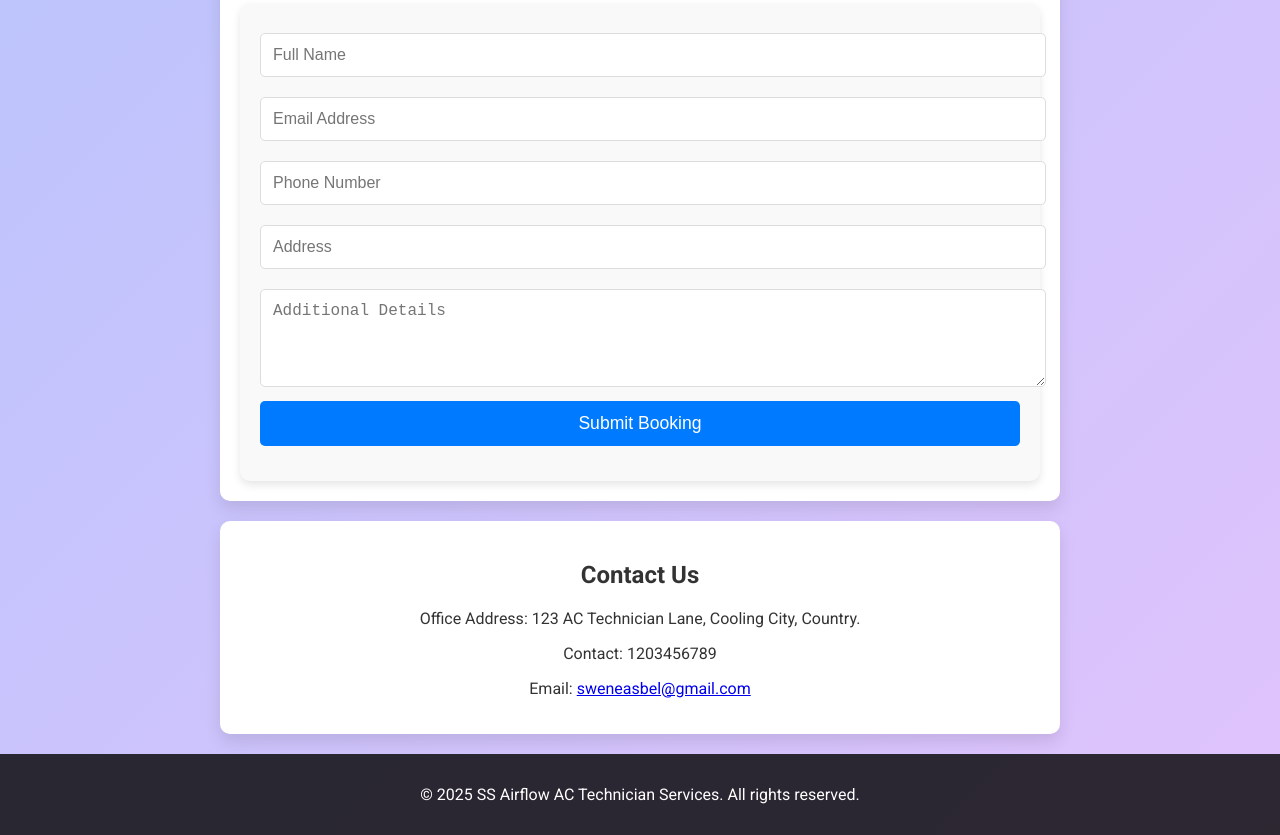
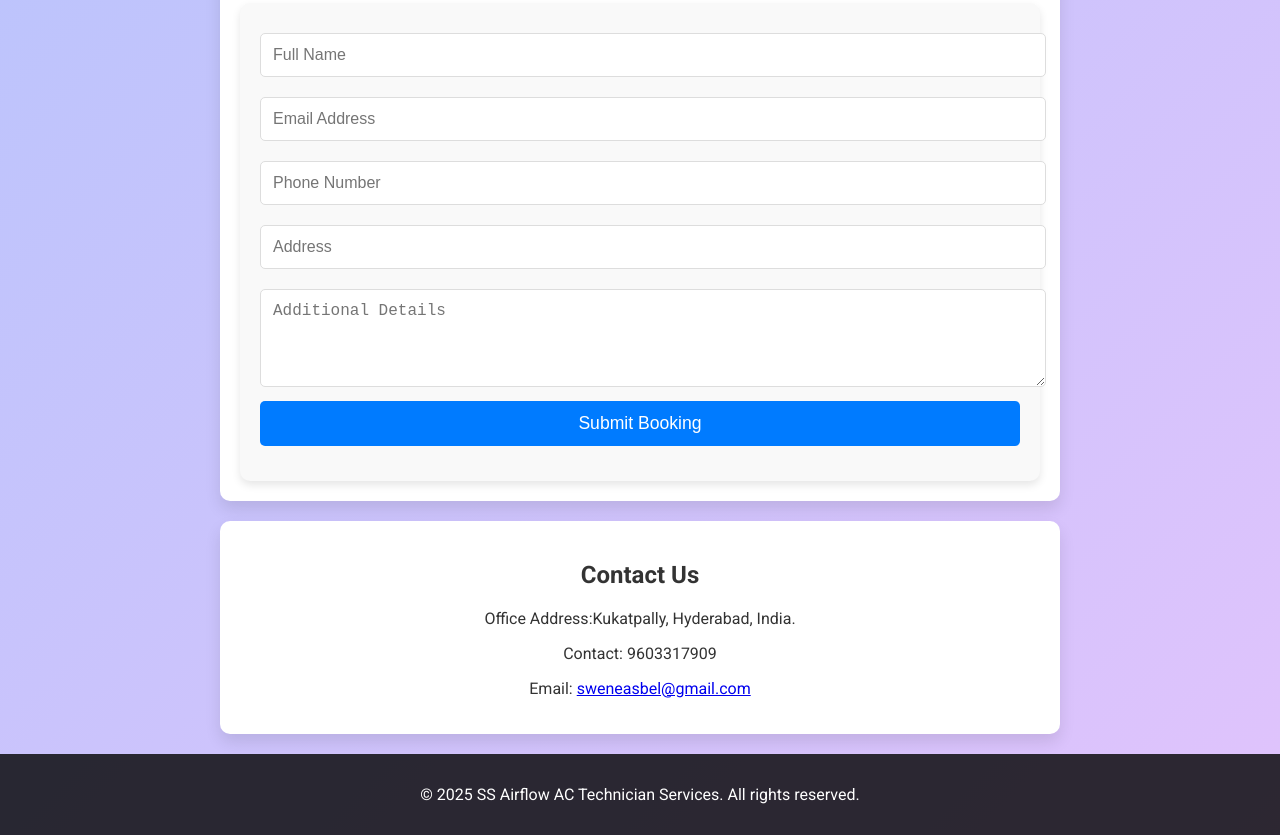
Before and after one commit to swedell-sys/ac-technician-services, a plain HTML site: page index.html in a window 1280 px wide. Shown: the part 2863-3698 px from the top of the page. Drawn offline with Linux system fonts and the light colour scheme.

Commit message:
Update index.html

```diff
--- a/index.html
+++ b/index.html
@@ -301,8 +301,8 @@
   <!-- Contact Section -->
   <section id="contactSection">
     <h2>Contact Us</h2>
-    <p style="text-align:center;">Office Address: 123 AC Technician Lane, Cooling City, Country.</p>
-    <p style="text-align:center;">Contact: 1203456789</p>
+    <p style="text-align:center;">Office Address:Kukatpally, Hyderabad, India.</p>
+    <p style="text-align:center;">Contact: 9603317909</p>
     <p style="text-align:center;">Email: <a href="mailto:sweneasbel@gmail.com">sweneasbel@gmail.com</a></p>
   </section>
 
```
